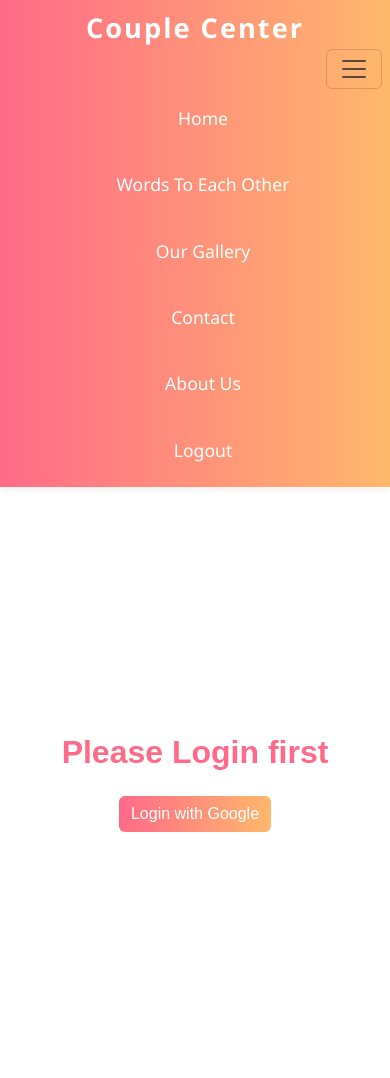
After one commit to YanWirdiny/CoupleCenter, a Flask app: page /errorLogin in a window 390 px wide, after a click that opens the changed part. The commit adds this page. Run offline with Flask 3, Linux system fonts and the light colour scheme.

Commit message:
Setting error Login  page

```diff
--- a/backend/main.py
+++ b/backend/main.py
@@ -101,10 +101,16 @@ def login_required(f):
     from functools import wraps
     @wraps(f)
     def decorated_function(*args, **kwargs):
+        # Only redirect if NOT logged in
         if not session.get("google_oauth_token"):
-            return redirect(url_for("login"))
+            return redirect(url_for("errorLogin"))
         return f(*args, **kwargs)
     return decorated_function
+
+# Error login route
+@app.route("/errorLogin")
+def errorLogin():
+    return render_template("errorLogin.html")
 
 google_bp = make_google_blueprint(
     client_id=os.getenv("Client_ID"),
@@ -137,7 +143,6 @@ app.register_blueprint(google_bp, url_prefix="/login")
 
 # Homepage endpoint
 @app.route('/')
-@login_required
 def homepage():
     return render_template('index.html')  # Serve the homepage template
 
@@ -224,7 +229,7 @@ def logout():
     if "google_oauth_token" in session:
         del session["google_oauth_token"]
     session.clear()  # Clear all session data
-    return redirect(url_for("login"))
+    return redirect(url_for("homepage"))  # Redirect to homepage after logout
 
 
 if __name__ == '__main__':
--- a/backend/static/style.css
+++ b/backend/static/style.css
@@ -63,6 +63,8 @@ h1 {
     gap: 2rem;
     margin: 0;
     padding: 0;
+    transition: max-height 0.4s cubic-bezier(.4,0,.2,1), opacity 0.4s cubic-bezier(.4,0,.2,1);
+    overflow: hidden;
 }
 .navbar-menu li {
     position: relative;
@@ -79,20 +81,63 @@ h1 {
     background: rgba(255,255,255,0.2);
     color: #222;
 }
-@media (max-width: 768px) {
+
+
+@media (max-width: 1024px) {
     .navbar-container {
         flex-direction: column;
-        align-items: flex-start;
-        padding: 0 1rem;
+        align-items: center;
+        padding: 0 0.5rem;
     }
     .navbar-menu {
         flex-direction: column;
-        gap: 1rem;
-        width: 100%;
+        gap: 0.5rem;
+        width: 100vw;
+        align-items: stretch;
+        margin: 0;
+        padding: 0;
+    }
+    .navbar-menu li {
+        width: 100vw;
+        margin: 0;
+        padding: 0;
     }
     .navbar-menu a {
-        width: 100%;
+        width: 100vw;
         display: block;
+        font-size: 1.1rem;
+        text-align: center;
+        padding: 1rem 0.5rem;
+        border-radius: 0;
+        background: none;
+    }
+    .navbar-menu a:hover {
+        background: rgba(255,255,255,0.2);
+        color: #222;
+    }
+    h1, .display-2, .display-4 {
+        font-size: 2rem !important;
+    }
+    h2, h4 {
+        font-size: 1.2rem !important;
+    }
+    .container, .container-fluid {
+        padding: 0 0.5rem;
+    }
+    form {
+        max-width: 100% !important;
+        width: 100% !important;
+    }
+    .list-group {
+        max-width: 100% !important;
+        width: 100% !important;
+    }
+    .gallery-card {
+        max-width: 100% !important;
+    }
+    .card-img-top {
+        max-height: 200px;
+        object-fit: cover;
     }
 }
 
--- /dev/null
+++ b/backend/templates/errorLogin.html
@@ -0,0 +1,35 @@
+<!DOCTYPE html>
+<html lang="en">
+<head>
+    <meta charset="UTF-8">
+    <meta name="viewport" content="width=device-width, initial-scale=1.0">
+    <title>Please Login First</title>
+    <link href="https://cdn.jsdelivr.net/npm/bootstrap@5.3.0-alpha3/dist/css/bootstrap.min.css" rel="stylesheet">
+    <link rel="stylesheet" href="/static/style.css">
+</head>
+<body>
+<nav class="navbar navbar-expand-lg">
+    <div class="navbar-container w-100">
+        <a href="#" class="navbar-logo">Couple Center</a>
+        <button class="navbar-toggler ms-auto" type="button" data-bs-toggle="collapse" data-bs-target="#navbarNav" aria-controls="navbarNav" aria-expanded="false" aria-label="Toggle navigation">
+            <span class="navbar-toggler-icon"></span>
+        </button>
+        <div class="collapse navbar-collapse w-100" id="navbarNav">
+            <ul class="navbar-menu w-100">
+                <li><a href="{{ url_for('homepage') }}">Home</a></li>
+                <li><a href="{{ url_for('words_together') }}">Words To Each Other</a></li>
+                <li><a href="{{ url_for('gallery') }}">Our Gallery</a></li>
+                <li><a href="#contact">Contact</a></li>
+                <li><a href="#about">About Us</a></li>
+                <li><a href="{{ url_for('logout') }}">Logout</a></li>
+            </ul>
+        </div>
+    </div>
+</nav>
+<div class="container d-flex flex-column justify-content-center align-items-center text-center" style="min-height: 70vh;">
+    <h1 class="mb-4 fw-bold display-4" style="font-weight:900; color:#ff6a88;">Please Login first</h1>
+    <a href="{{ url_for('login') }}" class="btn btn-primary" style="background: linear-gradient(90deg, #ff6a88 0%, #ffb86c 100%); border: none;">Login with Google</a>
+</div>
+<script src="https://cdn.jsdelivr.net/npm/bootstrap@5.3.0/dist/js/bootstrap.bundle.min.js"></script>
+</body>
+</html>
```
Also changed, not shown: backend/templates/Gallery.html (+14 -9 lines), backend/templates/WordsTogether.html (+16 -11 lines), backend/templates/ask_girlfriend.html (+8 -3 lines), backend/templates/index.html (+9 -3 lines).
